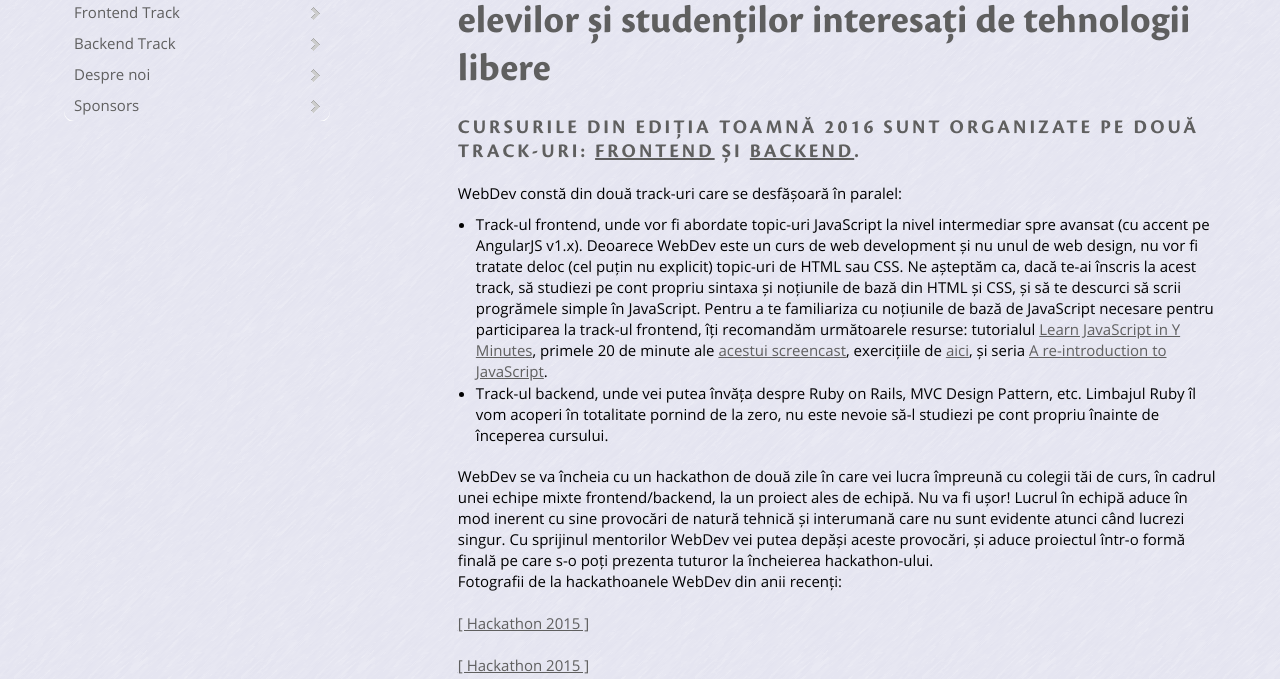
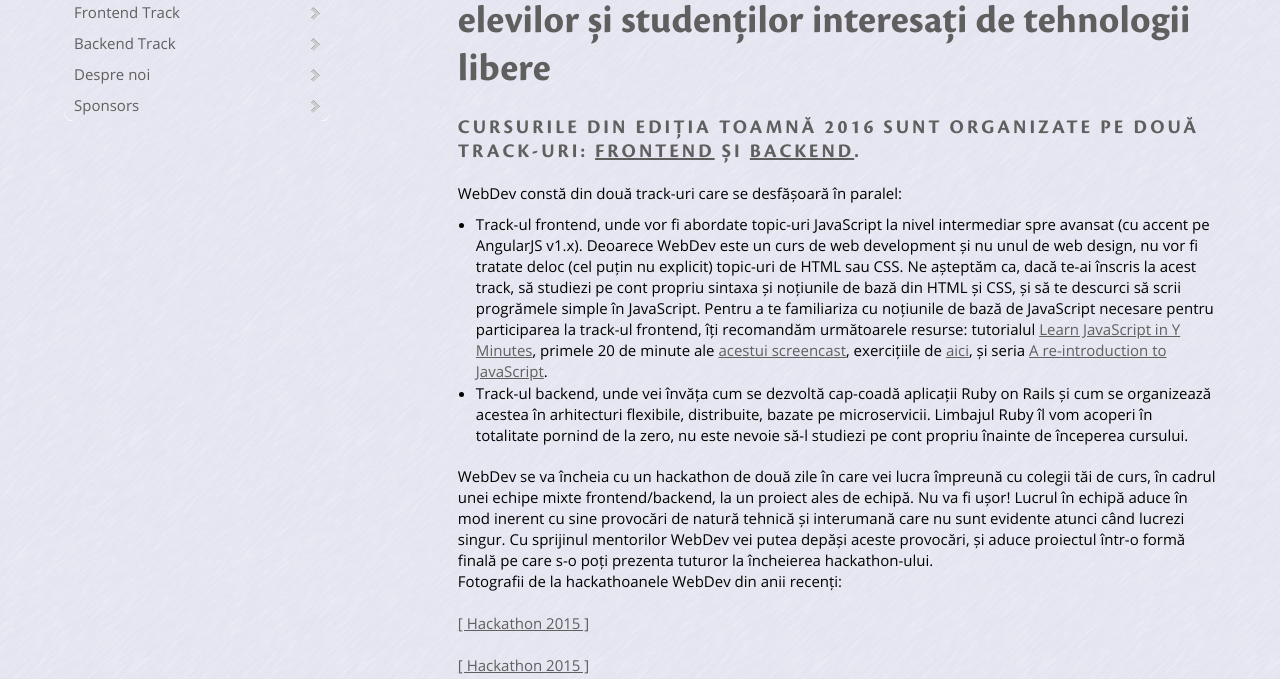
Before and after one commit to webdevupb/webdevupb.github.io, a plain HTML site: page index.html in a window 1280 px wide. Shown: the part 121-800 px from the top of the page. Drawn offline with Linux system fonts and the light colour scheme.

Commit message:
Update index.html

```diff
--- a/index.html
+++ b/index.html
@@ -46,7 +46,7 @@
               WebDev constă din două track-uri care se desfășoară în paralel:
               <ul>
                 <li>Track-ul frontend, unde vor fi abordate topic-uri JavaScript la nivel intermediar spre avansat (cu accent pe AngularJS v1.x). Deoarece WebDev este un curs de web development și nu unul de web design, nu vor fi tratate deloc (cel puțin nu explicit) topic-uri de HTML sau CSS. Ne așteptăm ca, dacă te-ai înscris la acest track, să studiezi pe cont propriu sintaxa și noțiunile de bază din HTML și CSS, și să te descurci să scrii progrămele simple în JavaScript. Pentru a te familiariza cu noțiunile de bază de JavaScript necesare pentru participarea la track-ul frontend, îți recomandăm următoarele resurse: tutorialul <a href="http://learnxinyminutes.com/docs/javascript/" target="_blank">Learn JavaScript in Y Minutes</a>, primele 20 de minute ale <a href="https://www.youtube.com/watch?v=zIpA8k167gU" target="_blank">acestui screencast</a>, exercițiile de <a href="http://javascript.didacto.net/" target="_blank">aici</a>, și seria <a href="https://developer.mozilla.org/en-US/docs/Web/JavaScript/A_re-introduction_to_JavaScript" target="_blank">A re-introduction to JavaScript</a>.</li>
-                <li>Track-ul backend, unde vei putea învăța despre Ruby on Rails, MVC Design Pattern, etc. Limbajul Ruby îl vom acoperi în totalitate pornind de la zero, nu este nevoie să-l studiezi pe cont propriu înainte de începerea cursului.</li>
+                <li>Track-ul backend, unde vei învăța cum se dezvoltă cap-coadă aplicații Ruby on Rails și cum se organizează acestea în arhitecturi flexibile, distribuite, bazate pe microservicii. Limbajul Ruby îl vom acoperi în totalitate pornind de la zero, nu este nevoie să-l studiezi pe cont propriu înainte de începerea cursului.</li>
               </ul>
             </strong>
           </p>
```
